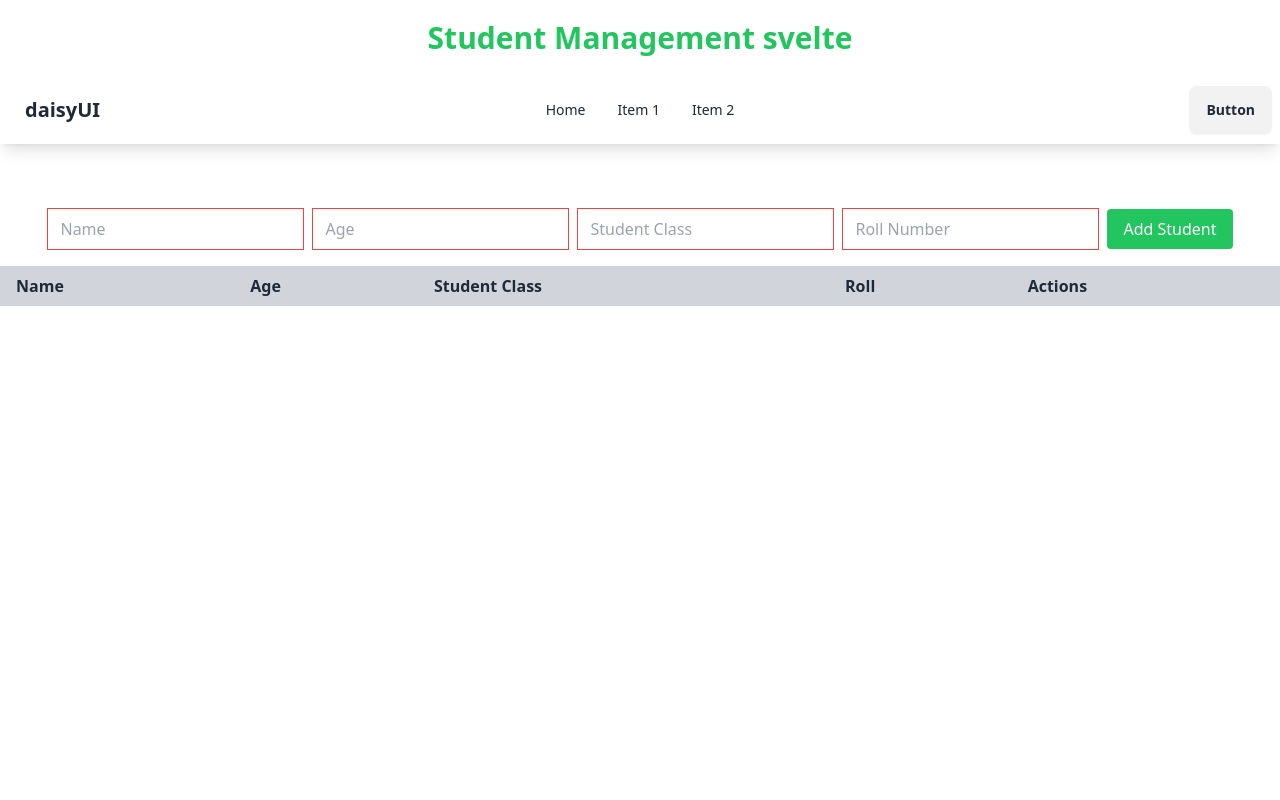
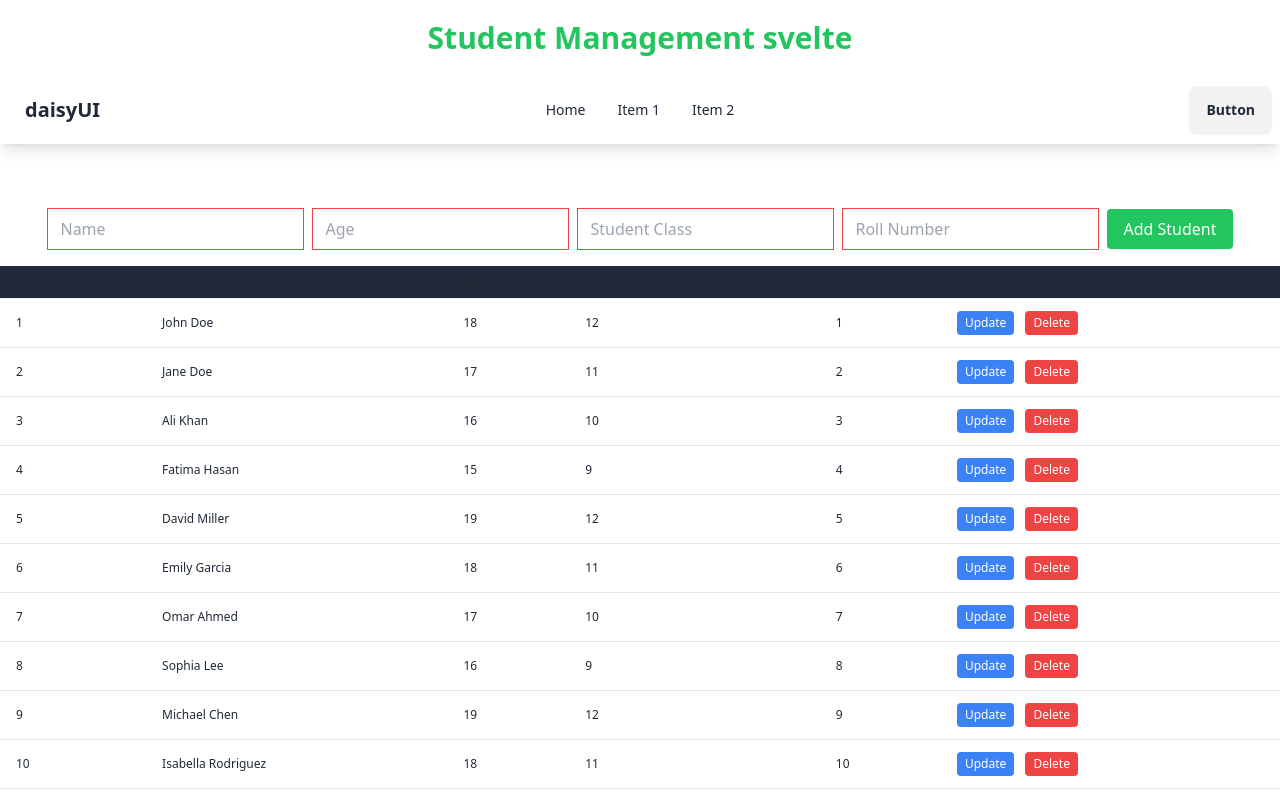
Before and after one commit to mosheurpau/student-management-svelte, a SvelteKit app: page / in a window 1280 px wide. Shown: the top 800 px of the page. Built offline with nearby package versions, Linux system fonts and the light colour scheme.

Commit message:
add json student data and showing ui

```diff
--- a/src/components/Main.svelte
+++ b/src/components/Main.svelte
@@ -1,8 +1,16 @@
 <script>
   import StudentList from "./StudentList.svelte";
   import AddStudent from "./AddStudent.svelte";
+  import { onMount } from "svelte";
 
   export let students = [];
+
+  onMount(async () => {
+    const data = await fetch("studentsData.json");
+    const result = await data.json();
+    students = result;
+    console.log(result);
+  });
 
   function addStudent(event) {
     students = [...students, event.detail];
--- a/src/components/StudentList.svelte
+++ b/src/components/StudentList.svelte
@@ -42,18 +42,22 @@
   }
 </script>
 
-<table class="min-w-full bg-white">
+<div class="overflow-x-auto">
+  <table
+    class="min-w-full bg-white table table-xs table-pin-rows table-pin-cols"
+  >
     <thead>
       <tr>
-      <th class="py-2 px-4 bg-gray-300 text-left">Name</th>
-      <th class="py-2 px-4 bg-gray-300 text-left">Age</th>
-      <th class="py-2 px-4 bg-gray-300 text-left">Student Class</th>
-      <th class="py-2 px-4 bg-gray-300 text-left">Roll</th>
-      <th class="py-2 px-4 bg-gray-300 text-left">Actions</th>
+        <th class="py-2 px-4 bg-gray-800 text-left">Index</th>
+        <th class="py-2 px-4 bg-gray-800 text-left">Name</th>
+        <th class="py-2 px-4 bg-gray-800 text-left">Age</th>
+        <th class="py-2 px-4 bg-gray-800 text-left">Student Class</th>
+        <th class="py-2 px-4 bg-gray-800 text-left">Roll</th>
+        <th class="py-2 px-4 bg-gray-800 text-left">Actions</th>
       </tr>
     </thead>
     <tbody>
-    {#each students as student}
+      {#each students as student, index}
         {#if editingId === student.id}
           <tr>
             <td class="py-2 px-4 border-b">
@@ -92,7 +96,7 @@
                 Save
               </button>
               <button
-              class="bg-gray-500 text-white py-1 px-2 rounded"
+                class="bg-gray-800 text-white py-1 px-2 rounded"
                 on:click={cancelEdit}
               >
                 Cancel
@@ -101,19 +105,20 @@
           </tr>
         {:else}
           <tr>
+            <td class="py-2 px-4 border-b">{index + 1}</td>
             <td class="py-2 px-4 border-b">{student.name}</td>
             <td class="py-2 px-4 border-b">{student.age}</td>
             <td class="py-2 px-4 border-b">{student.studentClass}</td>
             <td class="py-2 px-4 border-b">{student.roll}</td>
             <td class="py-2 px-4 border-b">
               <button
-              class="bg-blue-500 text-white py-1 px-2 rounded mr-2"
+                class="bg-blue-500 text-white py-1 px-2 rounded mr-2 my-1"
                 on:click={() => startEditing(student)}
               >
                 Update
               </button>
               <button
-              class="bg-red-500 text-white py-1 px-2 rounded"
+                class="bg-red-500 text-white py-1 px-2 rounded my-1"
                 on:click={() => dispatch("delete", { id: student.id })}
               >
                 Delete
@@ -124,3 +129,4 @@
       {/each}
     </tbody>
   </table>
+</div>
--- a/static/students.json
+++ /dev/null
@@ -1,6 +0,0 @@
-[
-    { "id": 1, "name": "John Doe", "age": 20 },
-    { "id": 2, "name": "jhj Smith", "age": 22 },
-    { "id": 3, "name": "dnjds Smith", "age": 32 },
-    { "id": 4, "name": "dkvn Smith", "age": 42 }
-  ]
--- /dev/null
+++ b/static/studentsData.json
@@ -0,0 +1,72 @@
+[
+    {
+      "id": 1,
+      "name": "John Doe",
+      "age": 18,
+      "studentClass": "12",
+      "roll": 1
+    },
+    {
+      "id": 2,
+      "name": "Jane Doe",
+      "age": 17,
+      "studentClass": "11",
+      "roll": 2
+    },
+    {
+      "id": 3,
+      "name": "Ali Khan",
+      "age": 16,
+      "studentClass": "10",
+      "roll": 3
+    },
+    {
+      "id": 4,
+      "name": "Fatima Hasan",
+      "age": 15,
+      "studentClass": "9",
+      "roll": 4
+    },
+    {
+      "id": 5,
+      "name": "David Miller",
+      "age": 19,
+      "studentClass": "12",
+      "roll": 5
+    },
+    {
+      "id": 6,
+      "name": "Emily Garcia",
+      "age": 18,
+      "studentClass": "11",
+      "roll": 6
+    },
+    {
+      "id": 7,
+      "name": "Omar Ahmed",
+      "age": 17,
+      "studentClass": "10",
+      "roll": 7
+    },
+    {
+      "id": 8,
+      "name": "Sophia Lee",
+      "age": 16,
+      "studentClass": "9",
+      "roll": 8
+    },
+    {
+      "id": 9,
+      "name": "Michael Chen",
+      "age": 19,
+      "studentClass": "12",
+      "roll": 9
+    },
+    {
+      "id": 10,
+      "name": "Isabella Rodriguez",
+      "age": 18,
+      "studentClass": "11",
+      "roll": 10
+    }
+  ]
```
Lines whose indentation alone changed are shown as unchanged.
